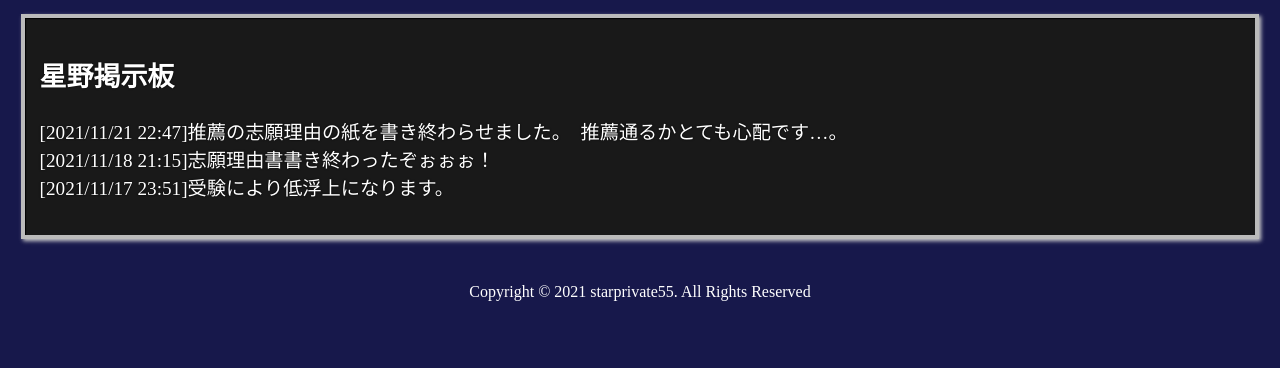
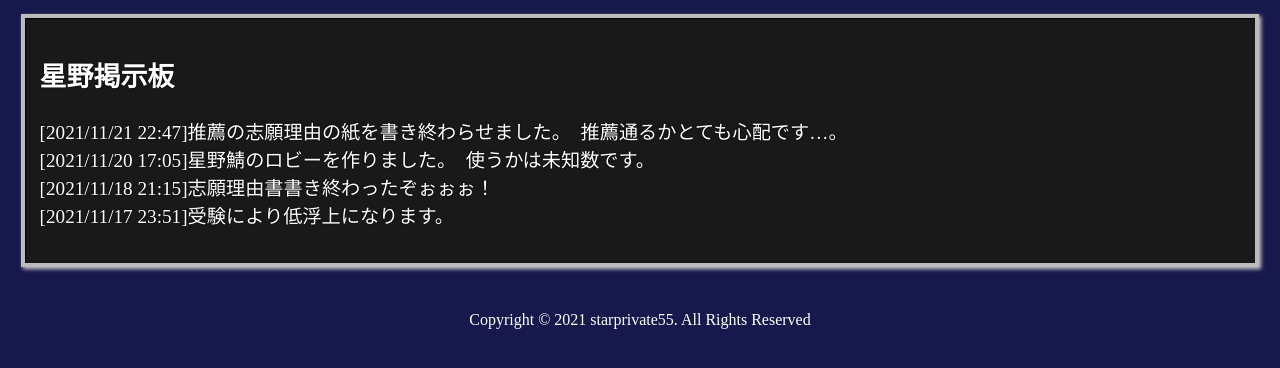
Before and after one commit to starprivate55/news, a plain HTML site: page index.html in a window 1280 px wide. Shown: the part 74-442 px from the top of the page. Drawn offline with Linux system fonts and the light colour scheme.

Commit message:
Update index.html

```diff
--- a/index.html
+++ b/index.html
@@ -56,7 +56,7 @@
         <center><div style="word-break:break-all;color:#fff;background-color:#191919;margin:10px 5px;padding:15px;border:4px solid #bbb;box-shadow:2px 2px 4px #ccc,1px 1px 1px #000 inset;text-shadow:0px 0px 2px #000;width:95%">
             <big>
                 <h3 style="text-align:left;"><big>星野掲示板</big></h1>
-                <p style="text-align:left;">[2021/11/21 22:47]推薦の志願理由の紙を書き終わらせました。　推薦通るかとても心配です…。<br>[2021/11/18 21:15]志願理由書書き終わったぞぉぉぉ！<br>[2021/11/17 23:51]受験により低浮上になります。</p>
+                <p style="text-align:left;">[2021/11/21 22:47]推薦の志願理由の紙を書き終わらせました。　推薦通るかとても心配です…。<br>[2021/11/20 17:05]星野鯖のロビーを作りました。　使うかは未知数です。<br>[2021/11/18 21:15]志願理由書書き終わったぞぉぉぉ！<br>[2021/11/17 23:51]受験により低浮上になります。</p>
             </big>
         </div></center>
         <br><p><center>Copyright © 2021 starprivate55. All Rights Reserved</center></p>
```
